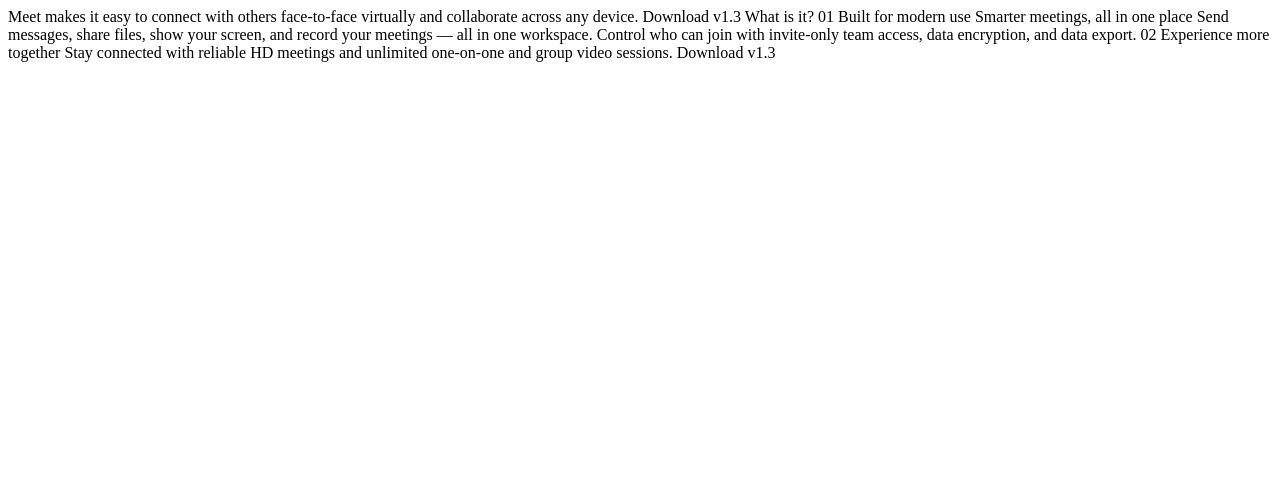
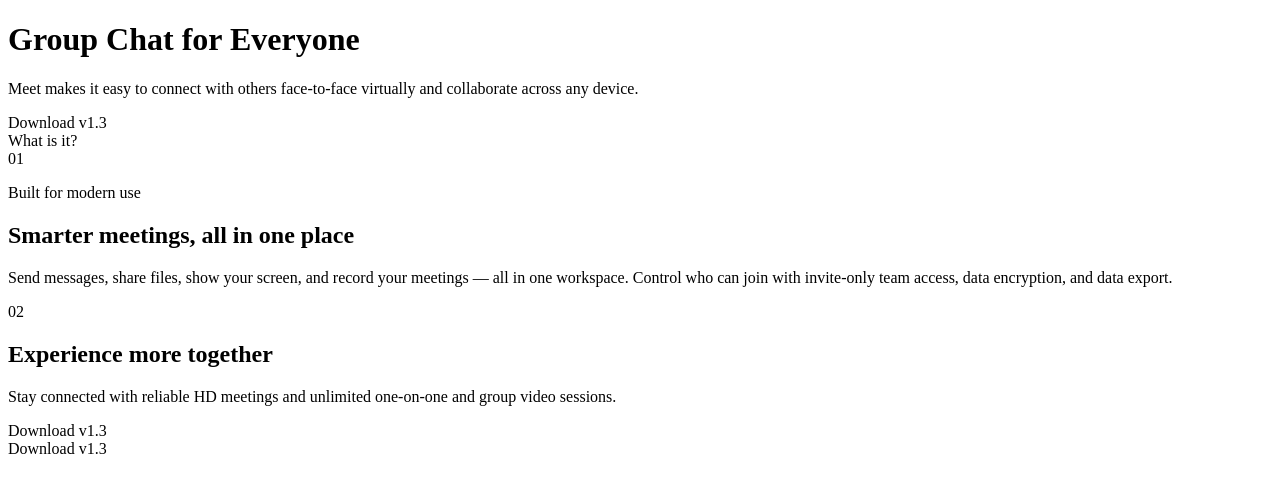
Before and after one commit to Taresta/meet-landing-page, a plain HTML site: page starter-code/index.html in a window 1280 px wide. Drawn offline with Linux system fonts and the light colour scheme.

Commit message:
Add the text part in the HTML

```diff
--- a/starter-code/index.html
+++ b/starter-code/index.html
@@ -9,22 +9,49 @@
   <title>Frontend Mentor | Meet landing page</title>
 </head>
 <body>
-  Meet makes it easy to connect with others face-to-face virtually and collaborate across any device.
+  <nav>
 
-  Download v1.3
-  What is it?
+  </nav>
+  <header>
+    <div class="hero">
+      <h1>Group Chat for Everyone</h1>
+      <p class="detail">Meet makes it easy to connect with others face-to-face virtually and collaborate across any device.
+      </p>
+      <div class="dwnld-1 btn">Download v1.3</div>
+      <div class="wht btn"> What is it?</div>
+    </div>
+  </header>
+  <main>
+    <div class="main-content">
+      <span>01</span>
+      <div class="features">
+        <p>Built for modern use</p>
+        <h2>Smarter meetings, all in one place</h2>
+        <p class="detail">Send messages, share files, show your screen, and record your meetings — all in one
+          workspace. Control who can join with invite-only team access, data encryption, and data export.</p>
+      </div>
+    </div>
+  </main>
+  <footer>
+    <div class="footer-cta">
+      <span>02</span>
+      <h2>Experience more together</h2>
+      <p class="detail">Stay connected with reliable HD meetings and unlimited one-on-one and group video sessions.</p>
+      <div class="dwnld-2 btn">Download v1.3</div>
+    </div>
+</footer>
 
-  01
-  Built for modern use
 
-  Smarter meetings, all in one place
 
-  Send messages, share files, show your screen, and record your meetings — all in one
-  workspace. Control who can join with invite-only team access, data encryption, and data export.
 
-  02
-  Experience more together
-  Stay connected with reliable HD meetings and unlimited one-on-one and group video sessions.
+
+
+
+
+
+
+
+
 
   Download v1.3
 </body>
```
